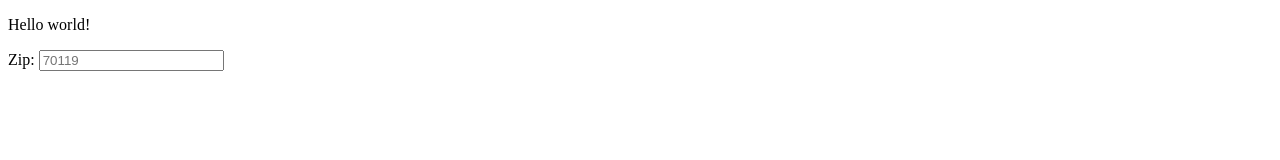
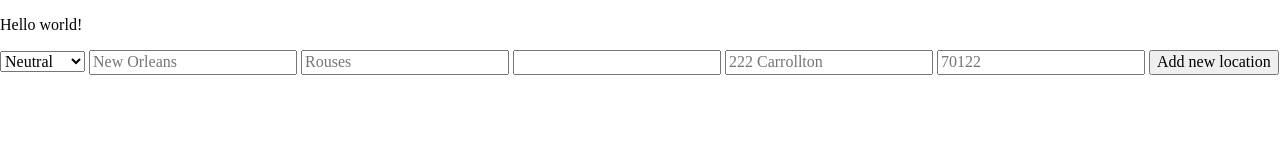
Before and after one commit to ms-vague/bathrooms-app, a website: page public/index.html in a window 1280 px wide. Drawn offline with nearby package versions, Linux system fonts and the light colour scheme; no server answers.

Commit message:
appending zipcodes to DOM using revealing module

```diff
--- a/public/index.html
+++ b/public/index.html
@@ -5,15 +5,26 @@
   <meta name="description" content="Where to find safe gender neutral bathrooms in New Orleans.">
   <meta charset="utf-8">
   <meta name="viewport" content="width=device-width, initial-scale=1">
+  <link rel='stylesheet' href='https://cdnjs.cloudflare.com/ajax/libs/normalize/4.2.0/normalize.min.css'>
   <link rel="stylesheet" href="">
 </head>
 <body>
 	<p>Hello world!</p>
 
-  <form>
-    <label for="zip">Zip:</label>
-    <input id="zip" name="zip" placeholder="70119" />
+  <form class='add-bathroom-form'>
+    <select>
+      <option value='neutral'>Neutral</option>
+      <option value='gendered'>Gendered</option>
+    </select>
+    <input type="text" name="bathroom-entry" class='city' placeholder='New Orleans'>
+    <input type="text" name="bathroom-entry" class='name' placeholder='Rouses'>
+    <input type="text" name="bathroom-entry" class='time' data-format='HH:mm' data-template='HH : mm' name='datatime'>
+    <input type="text" name="bathroom-entry" class='street' placeholder='222 Carrollton'>
+    <input type="number" name="bathroom-entry" class='zipcode' placeholder='70122'>
+    <button type='submit'>Add new location</button>
   </form>
 
+  <script src='https://cdnjs.cloudflare.com/ajax/libs/jquery/3.1.1/jquery.js'></script>
+  <script src="app.js"></script>
 </body>
 </html>
```
